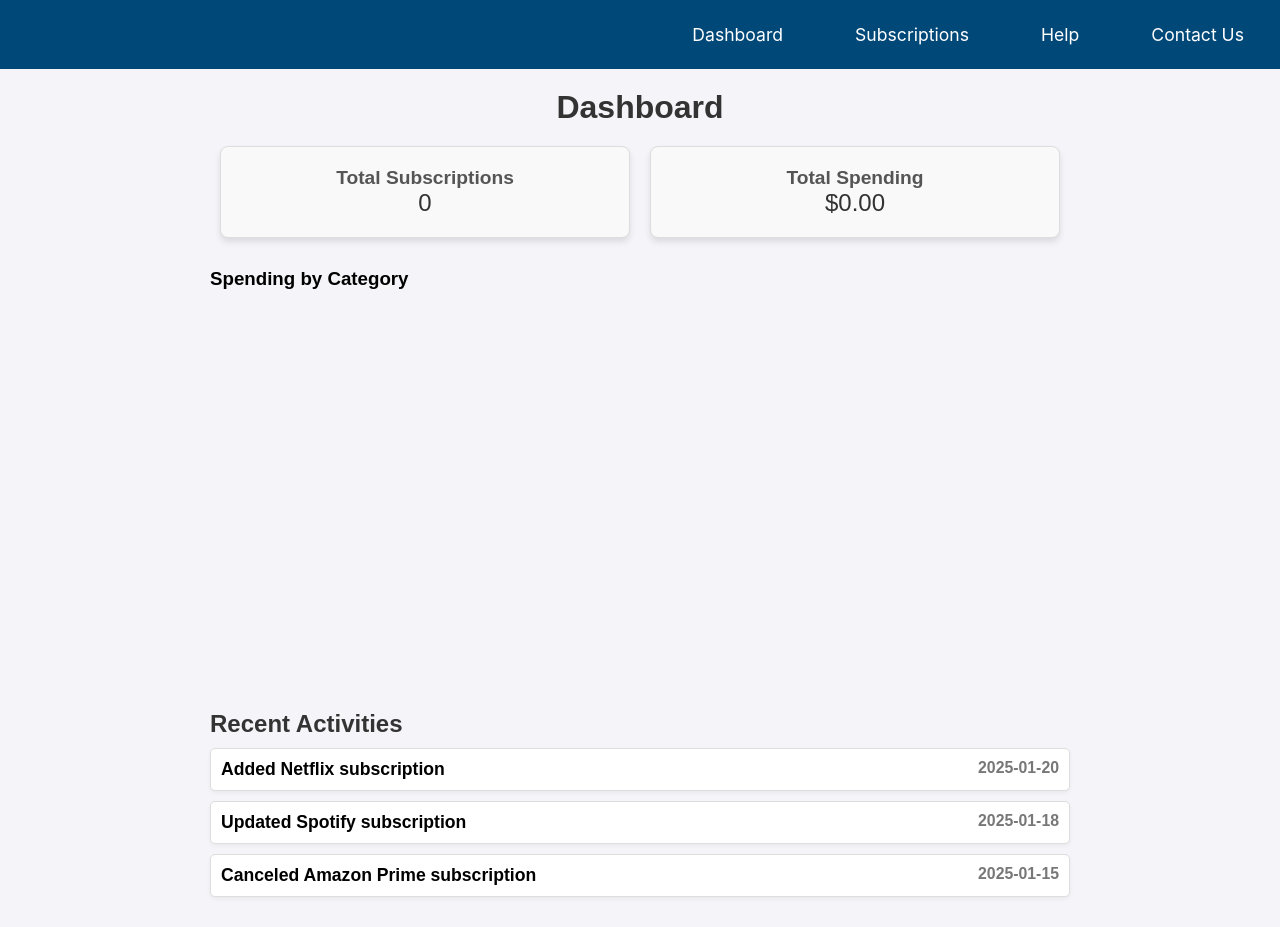
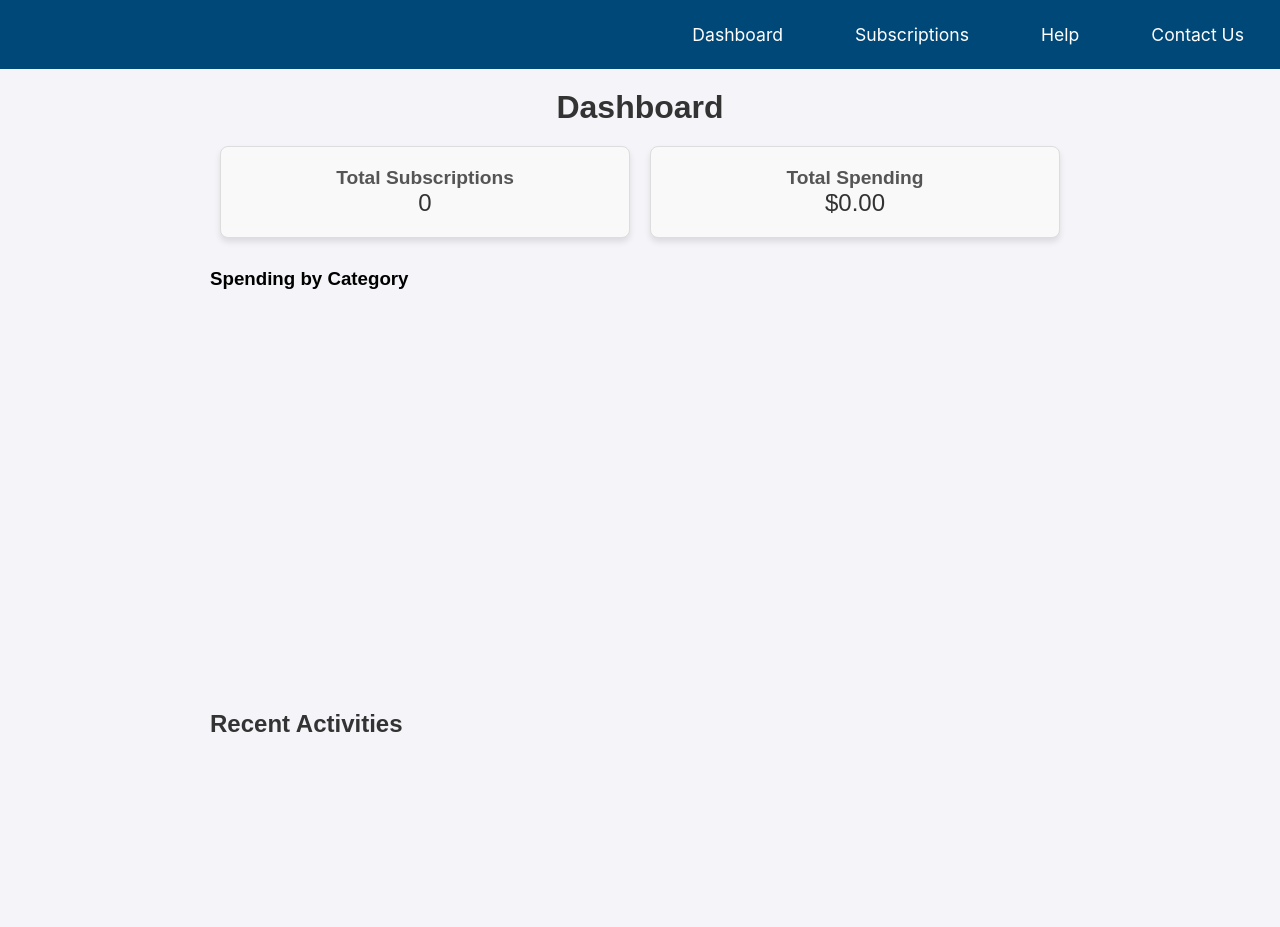
Before and after one commit to iSkewb/BreakFree, a React (Create React App) app in the folder predictive-subscription-tool/: page /dashboard in a window 1280 px wide. After the commit the page ends 800 px from the top, so only its background shows below. Built offline with nearby package versions, Linux system fonts and the light colour scheme.

Commit message:
Update Dashboard.js

```diff
--- a/predictive-subscription-tool/src/pages/Dashboard.js
+++ b/predictive-subscription-tool/src/pages/Dashboard.js
@@ -1,22 +1,25 @@
 import React, { useEffect, useState } from 'react';
 import { useSubscriptions } from '../context/SubscriptionContext';
-import SubscriptionList from '../components/SubscriptionList';
 import CategoryPieChart from '../components/CategoryPieChart'; // Import the CategoryPieChart component
 import './Dashboard.css';
 
 const Dashboard = () => {
   const { subscriptions } = useSubscriptions();
   const [summary, setSummary] = useState({ totalSubscriptions: 0, totalSpending: 0 });
-  const [recentActivities, setRecentActivities] = useState([
-    { id: 1, action: 'Added Netflix subscription', date: '2025-01-20' },
-    { id: 2, action: 'Updated Spotify subscription', date: '2025-01-18' },
-    { id: 3, action: 'Canceled Amazon Prime subscription', date: '2025-01-15' },
-  ]);
+  const [recentActivities, setRecentActivities] = useState([]);
 
   useEffect(() => {
     const totalSubscriptions = subscriptions.length;
     const totalSpending = subscriptions.reduce((total, sub) => total + sub.cost, 0);
     setSummary({ totalSubscriptions, totalSpending });
+
+    // Update recent activities when subscriptions change
+    const newActivities = subscriptions.map((sub, index) => ({
+      id: index + 1,
+      action: `Added ${sub.name} subscription`,
+      date: new Date().toISOString().split('T')[0],
+    }));
+    setRecentActivities(newActivities);
   }, [subscriptions]);
 
   // Prepare the data for the pie chart
```
